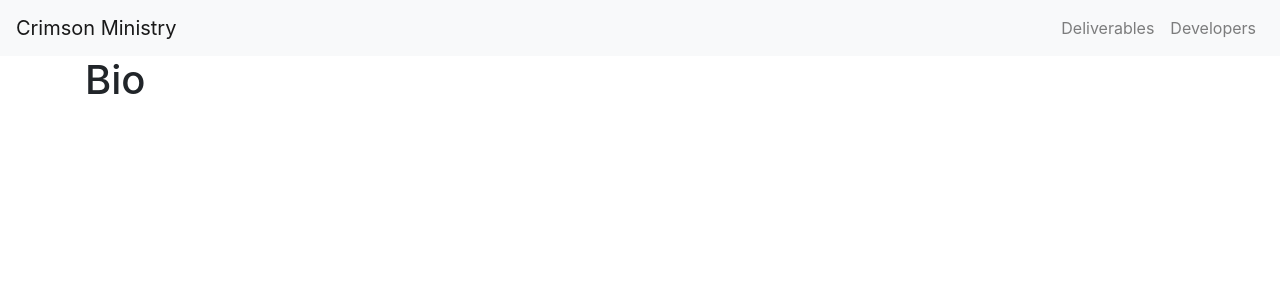
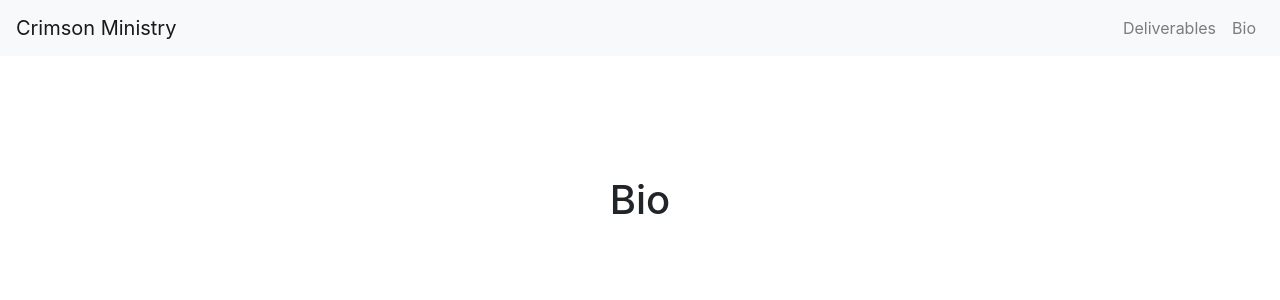
Before and after one commit to crimsonministry/CrimsonMinistryWeb, a React (Create React App) app: page /#/bio in a window 1280 px wide. Shown: the top 300 px of the page. Built offline with nearby package versions, Linux system fonts and the light colour scheme.

Commit message:
basic layout added

```diff
--- a/src/components/Header.js
+++ b/src/components/Header.js
@@ -18,7 +18,7 @@ class Header extends Component {
             </NavItem>
             <NavItem>
               <Link to="bio">
-                <NavLink>Developers</NavLink>
+                <NavLink>Bio</NavLink>
               </Link>
             </NavItem>
           </Nav>
--- a/src/pages/Bio.js
+++ b/src/pages/Bio.js
@@ -2,12 +2,21 @@
 
 import React, { Component } from "react";
 import { Container } from "reactstrap";
+import styled from "styled-components";
+
+const Title = styled.h1`
+  text-align: center;
+  padding-top: 3em;
+  &:hover {
+    text-decoration: none;
+  }
+`;
 
 class Bio extends Component {
   render() {
     return (
       <Container>
-        <h1>Bio</h1>
+        <Title>Bio</Title>
       </Container>
     );
   }
--- a/src/pages/Deliverables.js
+++ b/src/pages/Deliverables.js
@@ -2,12 +2,21 @@
 
 import React, { Component } from "react";
 import { Container } from "reactstrap";
+import styled from "styled-components";
+
+const Title = styled.h1`
+  text-align: center;
+  padding-top: 3em;
+  &:hover {
+    text-decoration: none;
+  }
+`;
 
 class Deliverables extends Component {
   render() {
     return (
       <Container>
-        <h1>Deliverables</h1>
+        <Title>Deliverables</Title>
       </Container>
     );
   }
```
